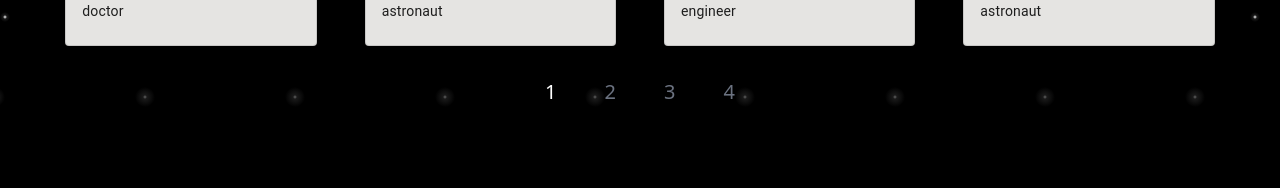
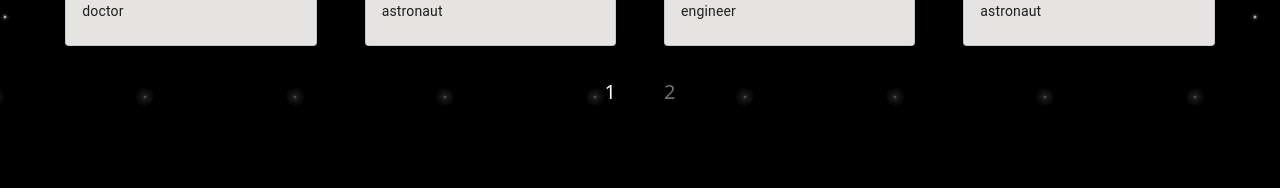
Before and after one commit to gorrion-io/winter-camp-2024, a Next.js app: page /task/1 in a window 1280 px wide. Shown: the part 378-566 px from the top of the page. Built offline with nearby package versions, Linux system fonts and the light colour scheme.

Commit message:
changed style of displaying page numbers

```diff
--- a/pages/task/[page].tsx
+++ b/pages/task/[page].tsx
@@ -37,6 +37,30 @@ export default function CrewList() {
     }
   }, [error, router]);
 
+  const renderPaginationLinks = () => {
+    const links = [];
+
+    for (
+      let i = Math.max(1, page - 1);
+      i <= Math.min(totalPages, page + 1);
+      i++
+    ) {
+      links.push(
+        <Link
+          key={i}
+          href={`/task/${i}`}
+          className={`mx-2 px-4 pt-2 pb-8 text-xl ${
+            page === i ? "text-white" : "text-gray-500"
+          }`}
+        >
+          {i}
+        </Link>
+      );
+    }
+
+    return links;
+  };
+
   return isValidating ? (
     <div className="w-screen h-screen flex justify-center">
       <p className="text-lg animate-pulse">Loading...</p>
@@ -48,19 +72,7 @@ export default function CrewList() {
           <MemberCard crewMember={member} key={index} />
         ))}
       </div>
-      <div className="flex justify-center mt-6">
-        {Array.from({ length: totalPages }, (_, i) => (
-          <Link
-            key={i}
-            href={`/task/${i + 1}`}
-            className={`mx-2 px-4 pt-2 pb-8 text-xl ${
-              page === i + 1 ? "text-white" : "text-gray-500"
-            }`}
-          >
-            {i + 1}
-          </Link>
-        ))}
-      </div>
+      <div className="flex justify-center mt-6">{renderPaginationLinks()}</div>
     </div>
   );
 }
```
